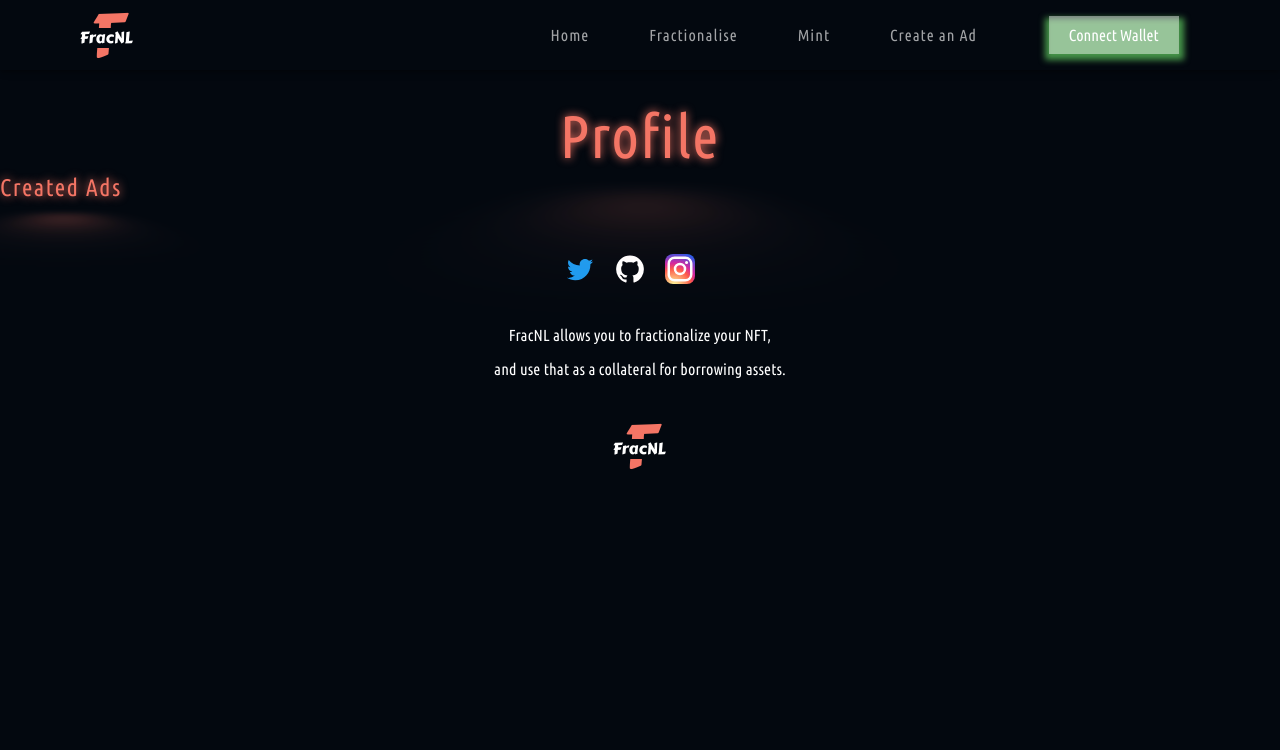
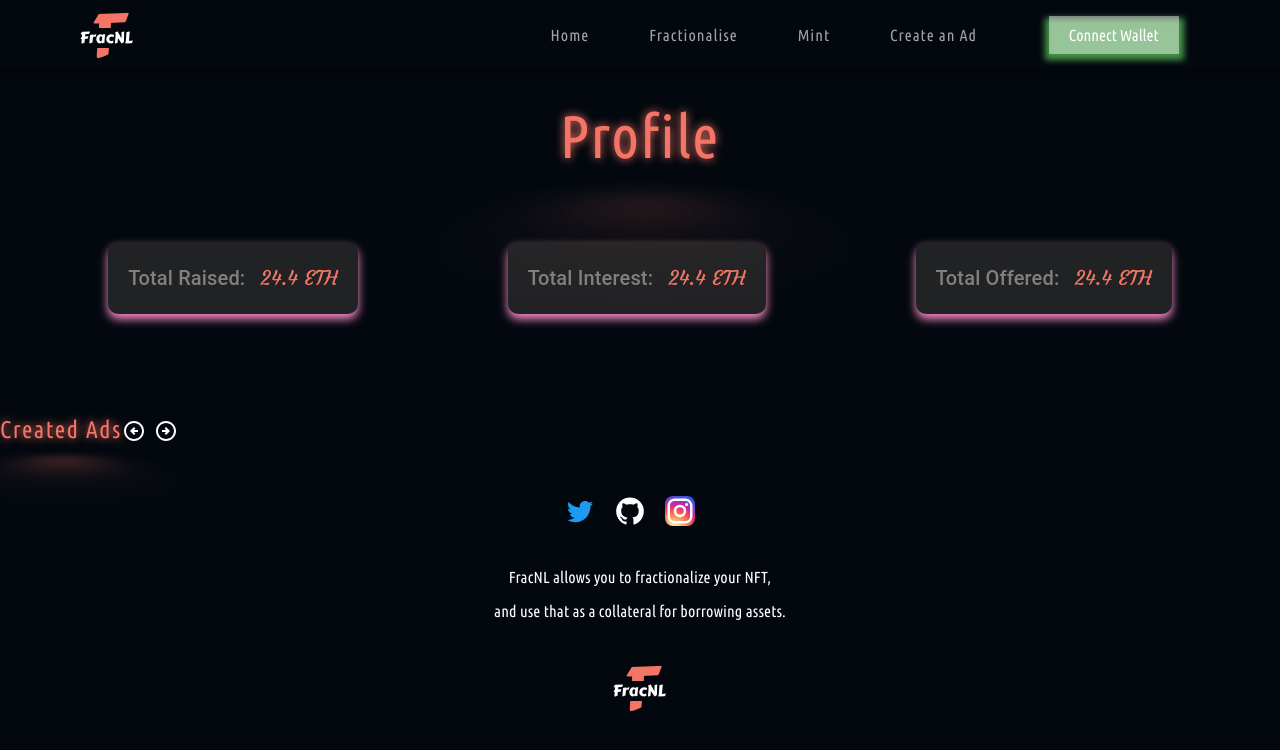
Before and after one commit to realnimish/FracNL, a React (Create React App) app in the folder frontend/: page /profile in a window 1280 px wide. Shown: the top 750 px of the page. Built offline with nearby package versions, Linux system fonts and the light colour scheme.

Commit message:
Initial profile page

```diff
--- /dev/null
+++ b/frontend/src/component/CarouselComponent.jsx
@@ -0,0 +1,41 @@
+import Card from "./CardComponent";
+import { Box, Typography } from "@mui/material";
+import ArrowCircleRightOutlinedIcon from "@mui/icons-material/ArrowCircleRightOutlined";
+import ArrowCircleLeftOutlinedIcon from "@mui/icons-material/ArrowCircleLeftOutlined";
+
+export default function CarouselComponent(props) {
+  return (
+    <Box component="div" className="carouselWrapper">
+      <Box
+        component="div"
+        className="carouselHeaderWrapper"
+        sx={{
+          display: "flex",
+        }}
+      >
+        <Box component="div" className="header">
+          <Typography
+            variant="h5"
+            className="title"
+            sx={{
+              fontFamily: "'Ubuntu Condensed', sans-serif",
+              letterSpacing: "1.5px",
+              margin: "0px 0px 0px 0px",
+            }}
+          >
+            Created Ads
+          </Typography>
+        </Box>
+        <Box component="div" className="buttonWrapper" sx={{ display: "flex", paddingTop: "5px" }}>
+          <ArrowCircleLeftOutlinedIcon sx={{ marginRight: "8px" }}/>
+          <ArrowCircleRightOutlinedIcon />
+        </Box>
+      </Box>
+      <Box
+       component="div"
+       className="carouselBodyContainer">
+
+      </Box>
+    </Box>
+  );
+}
--- a/frontend/src/component/Profile.jsx
+++ b/frontend/src/component/Profile.jsx
@@ -1,7 +1,21 @@
 import { Box, Typography } from "@mui/material";
 import { useState, useEffect } from "react";
+import Carousel from 'react-material-ui-carousel';
+import { Paper, Button } from '@mui/material';
+import CarouselComponent from "./CarouselComponent";
 
 export default function Profile(props) {
+  const items=[
+    {
+      img: "https://img.freepik.com/premium-vector/mutant-ape-yacht-club-nft-artwork-collection-set-unique-bored-monkey-character-nfts-variant_361671-259.jpg?w=2000",
+    },
+    {
+      img: "https://img.freepik.com/premium-vector/mutant-ape-yacht-club-nft-artwork-collection-set-unique-bored-monkey-character-nfts-variant_361671-259.jpg?w=2000",
+    },
+    {
+      img: "https://img.freepik.com/premium-vector/mutant-ape-yacht-club-nft-artwork-collection-set-unique-bored-monkey-character-nfts-variant_361671-259.jpg?w=2000",
+    }
+  ];
   return (
     <Box
       component="div"
@@ -13,6 +27,7 @@ export default function Profile(props) {
         sx={{
           display: "flex",
           justifyContent: "center",
+          marginBottom: "70px",
         }}
       >
         <Typography
@@ -28,19 +43,61 @@ export default function Profile(props) {
           Profile
         </Typography>
       </Box>
+      <Box
+       component="div"
+       sx={{
+        display: "flex",
+        marginBottom: "100px",
+        justifyContent: "center"
+       }}
+      >
+        <Box
+         component="div"
+         className="profileInfoContainer"
+         sx={{
+          backgroundColor: "#212224",
+          padding: "20px",
+          borderRadius: "10px",
+          display: "flex",
+          marginRight: "150px"
+         }}>
+          <Typography variant="h6" sx={{ color: "gray", marginRight: "15px"}}>
+            Total Raised:
+          </Typography>
+          <Typography variant="h6" className="returns" sx={{fontFamily: "'Courgette', cursive"}}>24.4 ETH</Typography>
+        </Box>
+        <Box
+         component="div"
+         className="profileInfoContainer"
+         sx={{
+          backgroundColor: "#212224",
+          padding: "20px",
+          borderRadius: "10px",
+          display: "flex",
+          marginRight: "150px"
+         }}>
+          <Typography variant="h6" sx={{ color: "gray", marginRight: "15px"}}>
+            Total Interest:
+          </Typography>
+          <Typography variant="h6" className="returns" sx={{fontFamily: "'Courgette', cursive"}}>24.4 ETH</Typography>
+        </Box>
+        <Box
+         component="div"
+         className="profileInfoContainer"
+         sx={{
+          backgroundColor: "#212224",
+          padding: "20px",
+          borderRadius: "10px",
+          display: "flex",
+         }}>
+          <Typography variant="h6" sx={{ color: "gray", marginRight: "15px"}}>
+            Total Offered:
+          </Typography>
+          <Typography variant="h6" className="returns" sx={{fontFamily: "'Courgette', cursive"}}>24.4 ETH</Typography>
+        </Box>
+      </Box>
       <Box>
-      <Typography
-          variant="h5"
-          textAlign={"center"}
-          className="title"
-          sx={{
-            fontFamily: "'Ubuntu Condensed', sans-serif",
-            letterSpacing: "1.5px",
-            margin: "0px 0px 0px 0px",
-          }}
-        >
-          Created Ads
-        </Typography>
+        <CarouselComponent />
       </Box>
     </Box>
   );
--- a/frontend/src/index.css
+++ b/frontend/src/index.css
@@ -806,3 +806,7 @@ a {
 .content.active {
   display: block;
 }
+
+.profileInfoContainer {
+  animation: boxShadowChange 10s infinite;
+}
```
Also changed, not shown: frontend/src/component/CarouselItem.jsx (added, +18 -0 lines).
